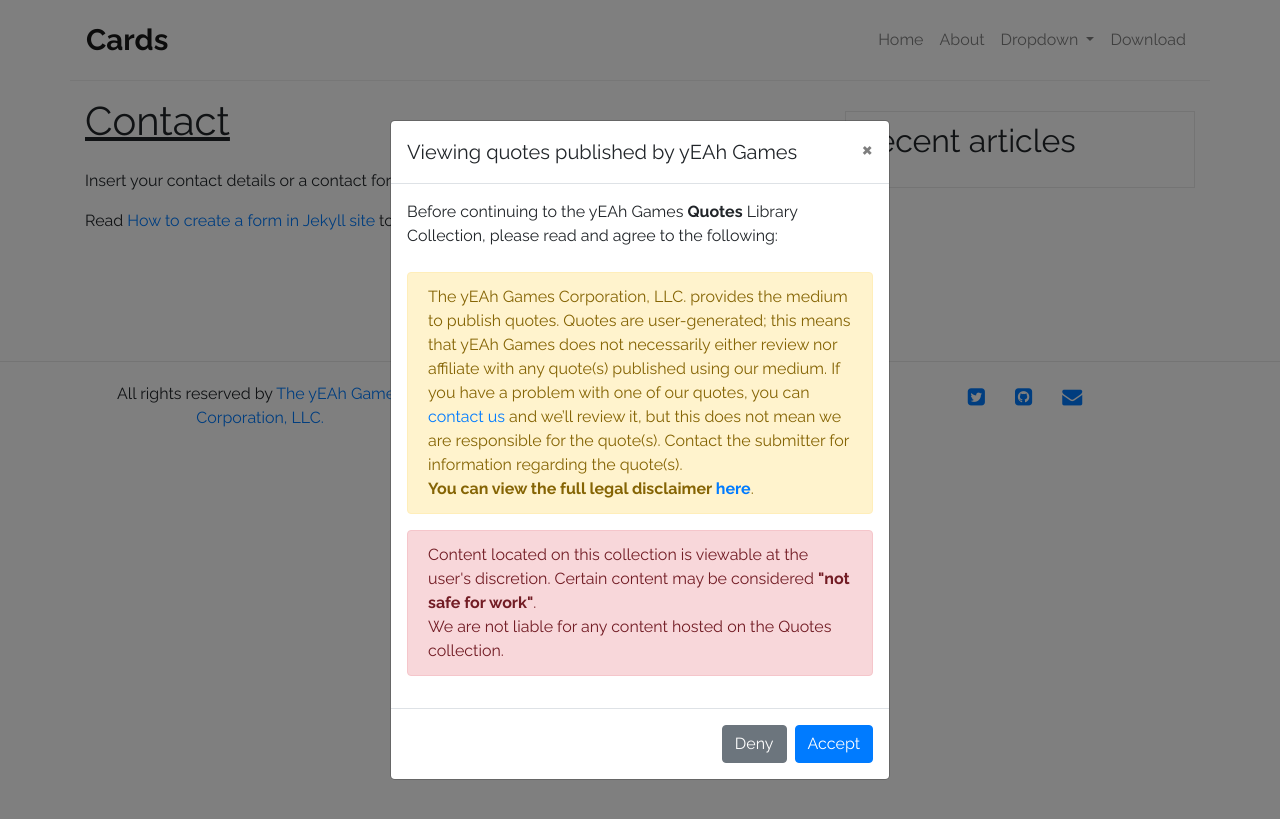
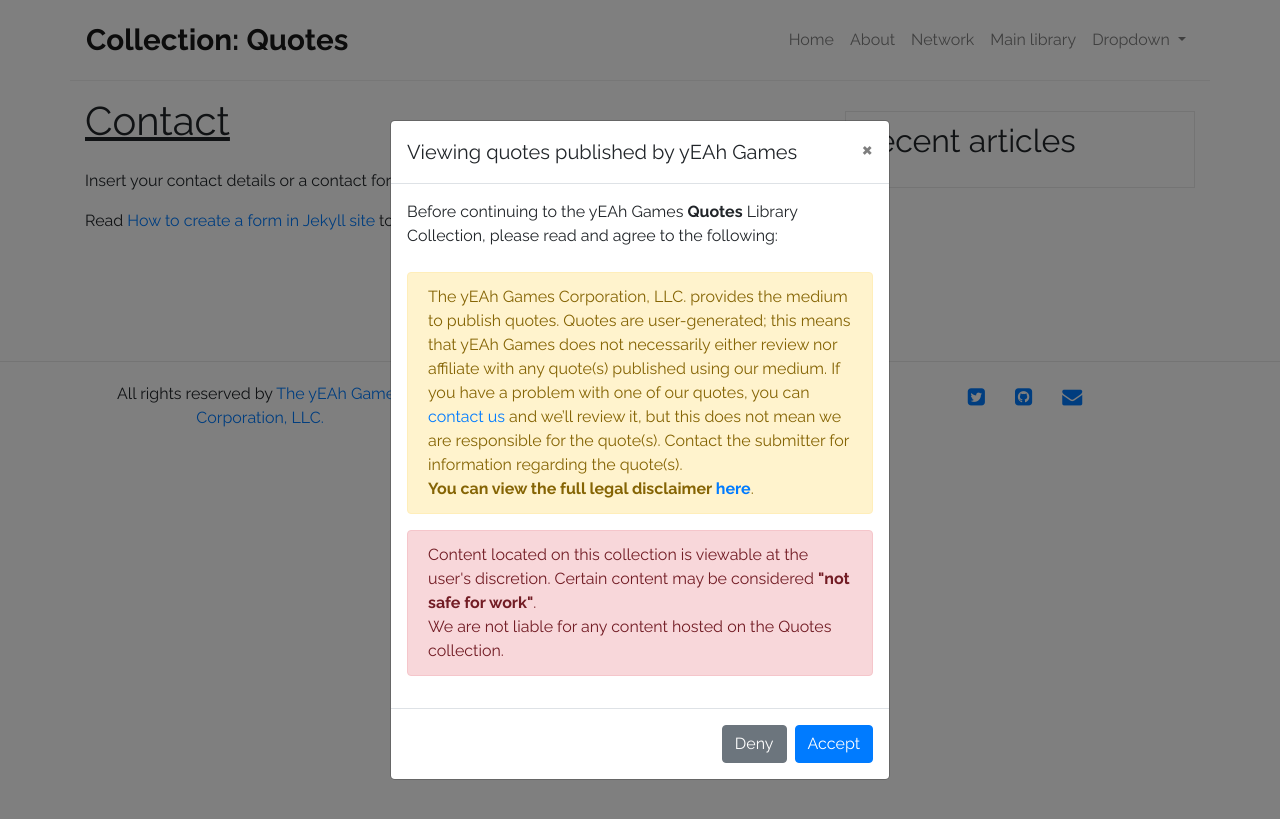
Before and after one commit to yEAh-Games/legacy-ps, a Jekyll site: the page built from contact.md, in a window 1280 px wide. Shown: the top 819 px of the page. Built offline with Jekyll 4.4.1, drawn with Linux system fonts in a browser that asks for light colours.

Commit message:
nav update

```diff
--- a/_includes/navigation.html
+++ b/_includes/navigation.html
@@ -1,3 +1,4 @@
+
 <script src="https://ajax.googleapis.com/ajax/libs/jquery/1.12.0/jquery.min.js"></script>
 
 <script type="text/javascript">
@@ -38,7 +39,7 @@
 </div>
 
 <nav class="container navbar navbar-expand-lg navbar-light bg-transparent">
-  <a class="navbar-brand" href={{"/" | relative_url}}>Cards</a>
+  <a class="navbar-brand" href={{"/" | relative_url}}>Collection: Quotes</a>
   <button
     class="navbar-toggler"
     type="button"
@@ -60,6 +61,12 @@
       </li>
       <li class="nav-item">
         <a class="nav-link" href={{"/about/" | relative_url}} >About</a>
+      </li>
+      <li class="nav-item">
+        <a class="nav-link" href={{"https://yeahgames.net" | relative_url}} >Network</a>
+      </li>
+      <li class="nav-item">
+        <a class="nav-link" href={{"https://library.yeahgames.net" | relative_url}} >Main library</a>
       </li>
       <li class="nav-item dropdown">
         <a
@@ -85,9 +92,6 @@
           >
         </div>
       </li>
-      <li class="nav-item">
-        <a class="nav-link" href="https://github.com/sharu725/cards">Download</a>
-      </li>
     </ul>
   </div>
 </nav>
```
